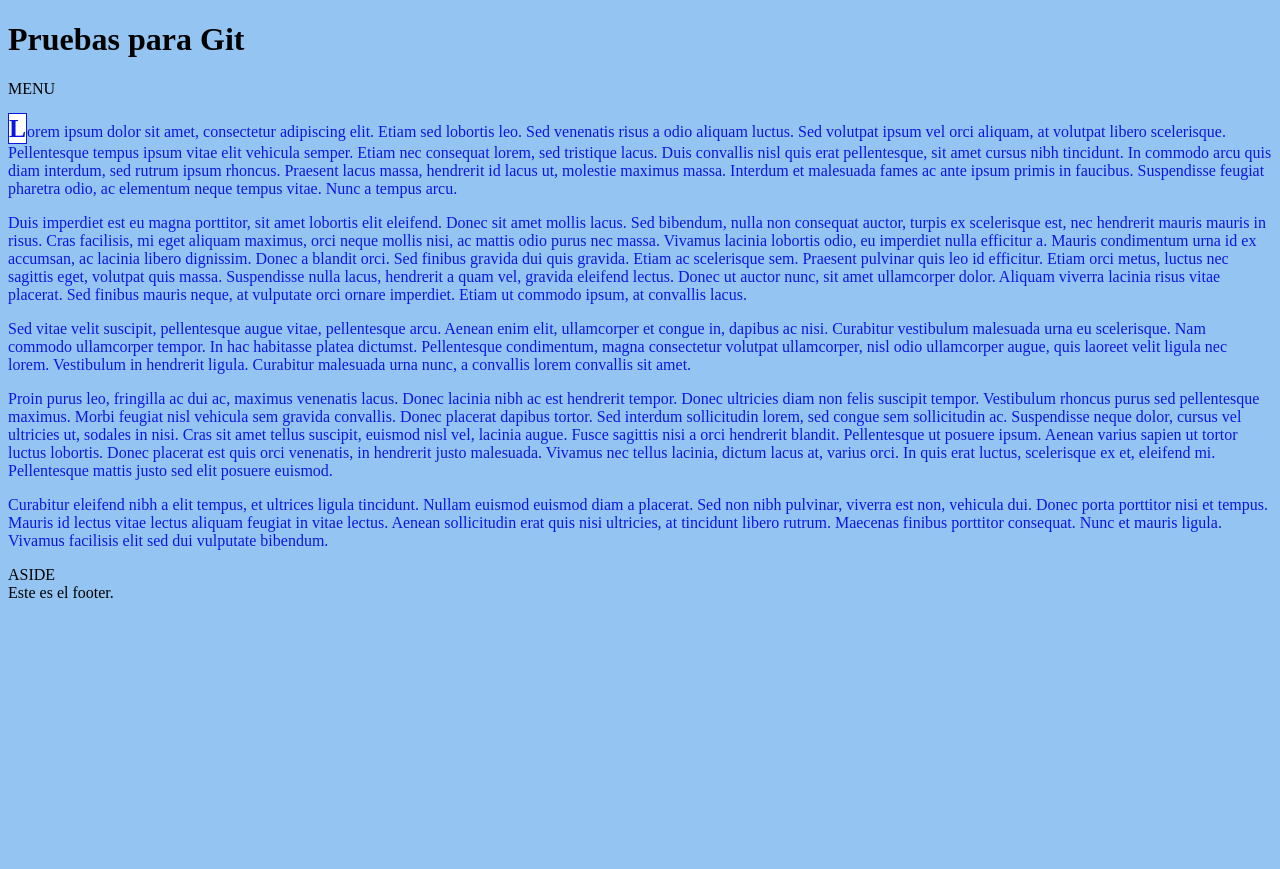
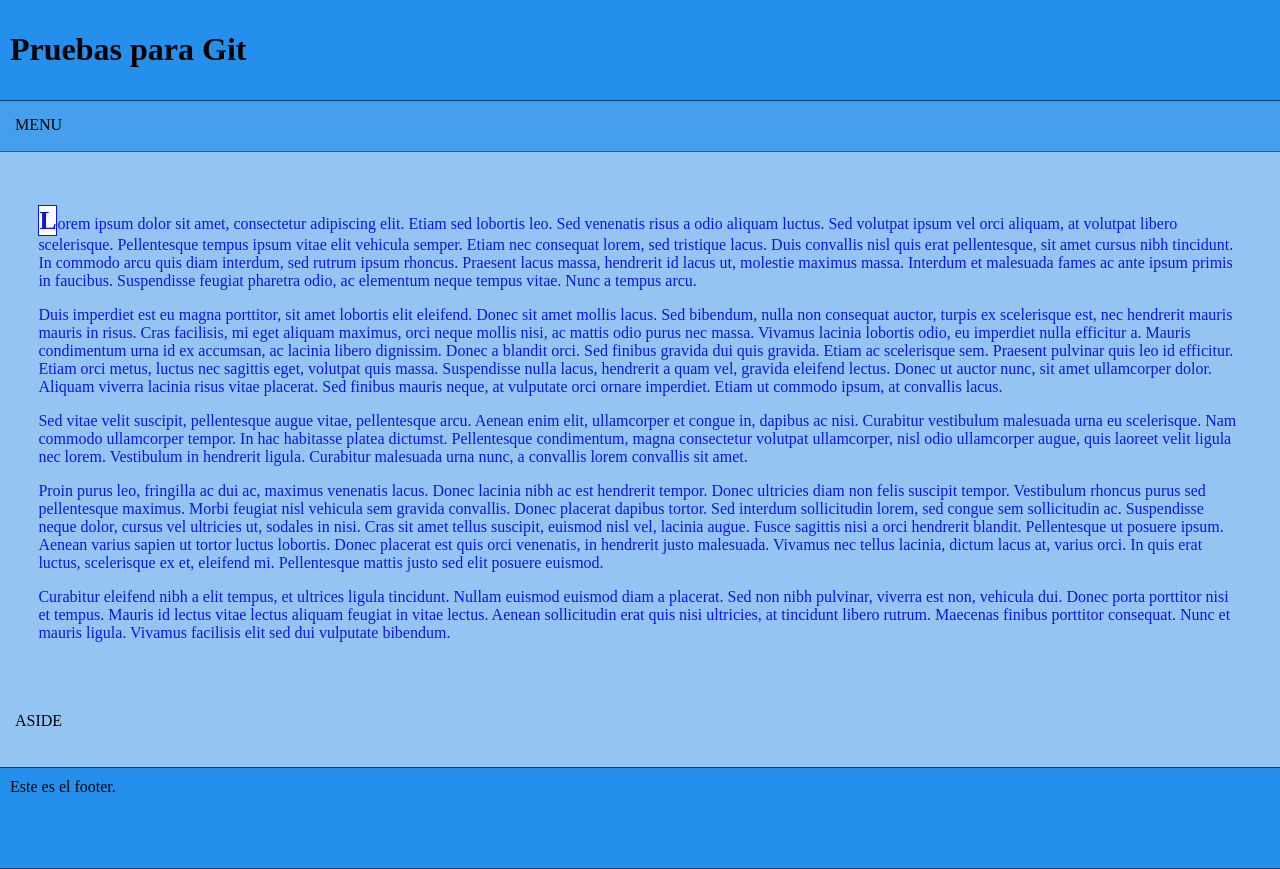
Before and after one commit to Rauibert/ProyectoPrueba, a plain HTML site: page index.html in a window 1280 px wide. Before the commit the page ends 800 px from the top, so only its background shows below. Drawn offline with Linux system fonts and the light colour scheme.

Commit message:
Nuevos cambios

```diff
--- a/css/style.less
+++ b/css/style.less
@@ -4,14 +4,49 @@
 
 @colorLetra: rgb(13, 22, 224);
 @colorFondo: rgba(65, 152, 232, 0.56);
+@colorHeader: rgba(37, 144, 236, 1);
+@colorNav: rgba(37, 144, 236, 0.7);
 
 
 body{
 	background-color: @colorFondo;
+	margin: 0;
+
+}
+
+header{
+	margin: 0;
+	height: 80px;
+	padding: 10px;
+	border-bottom: 1px solid darken(@colorHeader, 30%);
+	background-color: @colorHeader;
+}
+
+nav{
+	background-color: @colorNav;
+	border-bottom: 1px solid darken(@colorNav, 30%);
+	height: 20px;
+	padding: 15px;
+}
+
+aside{
+	height: 40px;
+	padding: 15px;
 }
 
 article{
 	color: @colorLetra;
+	padding: 3%;
+}
+
+
+footer{
+	margin: 0;
+	height: 80px;
+	padding: 10px;
+	border-bottom: 1px solid darken(@colorHeader, 30%);
+	border-top: 1px solid darken(@colorHeader, 30%);
+	background-color: @colorHeader;
 }
 
 .letraPrimera {
--- a/index.html
+++ b/index.html
@@ -2,6 +2,7 @@
 <html lang="en">
 <head>
 	<meta charset="UTF-8">
+	<meta name="viewport" content="width=device-width, initial-scale=1.0,  maximum-scale=1">
 	<title>Pruebas para Git</title>
 	<link rel="stylesheet" href="css/style.css">
 </head>
```
Also changed, not shown: css/style.css.
